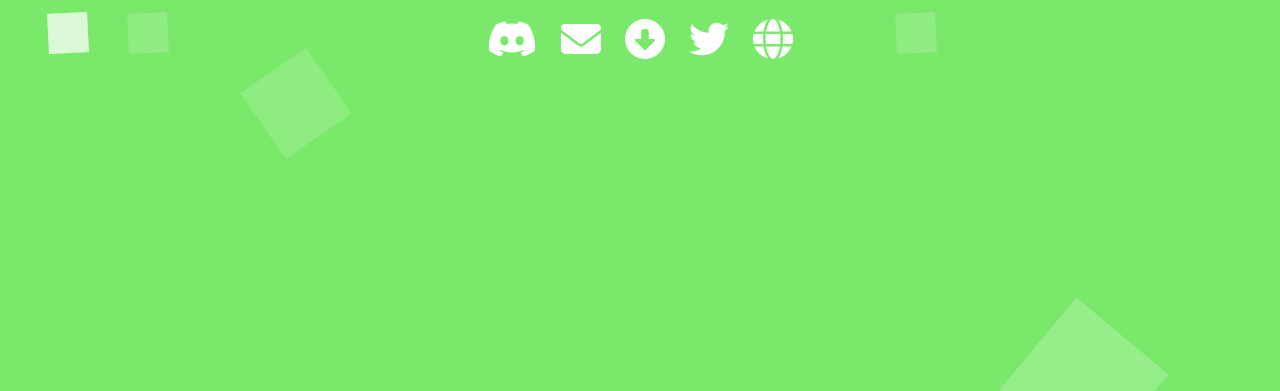
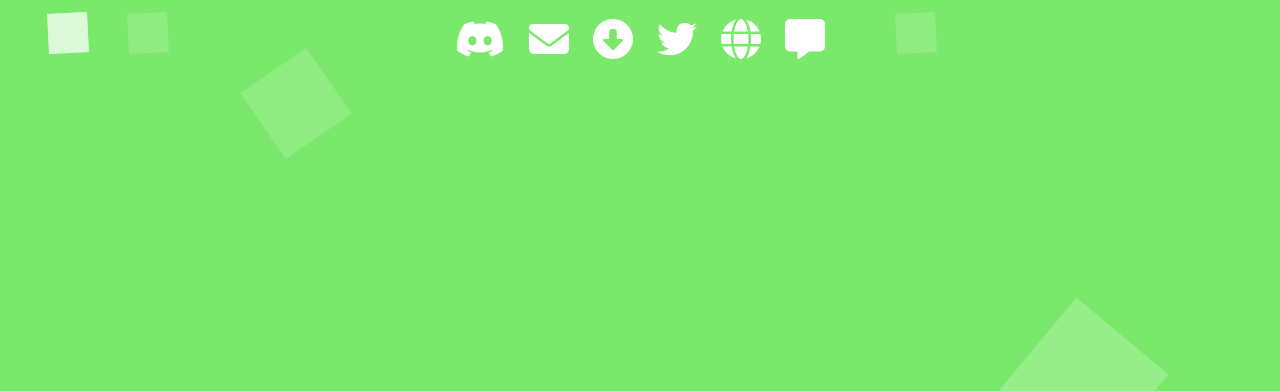
Before and after one commit to loskubalos/loskubalos.github.io, a plain HTML site: page index.html in a window 1280 px wide. Shown: the part 405-796 px from the top of the page. Drawn offline with Linux system fonts and the light colour scheme.

Commit message:
Update index.html

```diff
--- a/index.html
+++ b/index.html
@@ -40,6 +40,7 @@
 <a style="font-size:40px;color:white;" href="https://lookoftruth.pl/download" class="fa-solid fa-circle-down"></a>
 <a style="font-size:40px;color:white;" href="https://twitter.com/Loskubaloss?t=b1EvSg9JqoWg0qBGXPFAWg&s=09" class="fa-brands fa-twitter"></a>
 <a style="font-size:40px;color:white;" href="https://lookoftruth.pl" class="fa-solid fa-globe"></a>
+<a style="font-size:40px;color:white;" href="https://lotbase.ml" class="fa-solid fa-message"></a>
   </center>
 
   <ul class="bg-bubbles">
```
